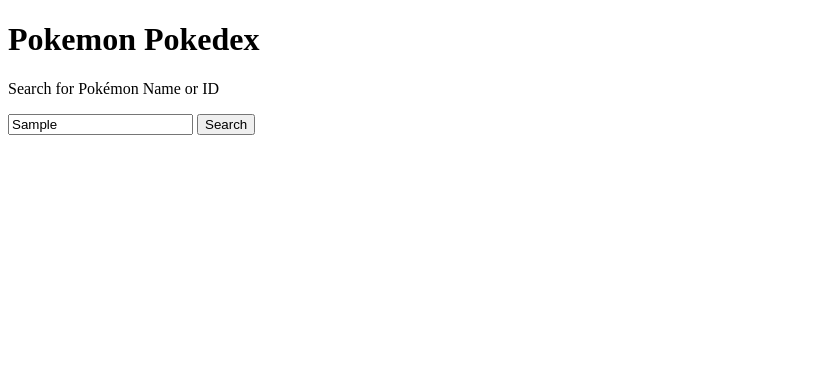
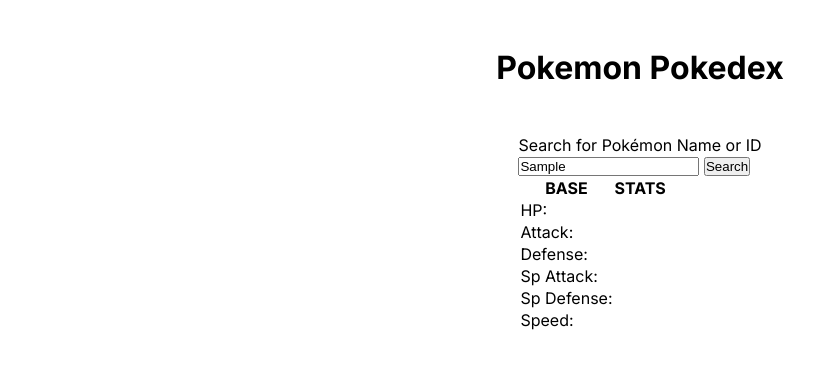
Before and after one commit to Darrinthethief/Pokedex, a plain HTML site: page index.html in a window 1280 px wide. Both pictures are taken after typing "Sample" into the empty fields and a click on the button "Search". Shown: the whole page, without its empty margins (0-838 px from the left). Drawn offline with Linux system fonts and the light colour scheme; no server answers.

Commit message:
Adding additional structure and interactivity. Starting styling the interface

```diff
--- a/css/styles.css
+++ b/css/styles.css
@@ -0,0 +1,21 @@
+* {
+    margin: 0;
+    padding: 0;
+    box-sizing: border-box;
+}
+
+body {
+    font-family: Inter, Arial, sans-serif;
+}
+
+.container {
+    display: flex;
+    flex-direction: column;
+    align-items: center;
+    justify-content: center;
+}
+
+header {
+    padding-top: 3rem;
+    padding-bottom: 3rem;
+}
--- a/index.html
+++ b/index.html
@@ -4,32 +4,68 @@
     <meta charset="UTF-8">
     <meta name="viewport" content="width=device-width, initial-scale=1.0">
     <title>Pokemon Pokedex</title>
+    <link rel="stylesheet" href="./css/styles.css">
+    <link rel="preconnect" href="https://fonts.googleapis.com">
+    <link rel="preconnect" href="https://fonts.gstatic.com" crossorigin>
+    <link href="https://fonts.googleapis.com/css2?family=Inter:wght@100..900&display=swap" rel="stylesheet">
 </head>
-<body>
+<body class="container">
     <header>
         <h1>Pokemon Pokedex</h1>
     </header>
     <main>
-        <section id="pokemon-input" class="">
-            <div class="pokemon-search">
-                <p>Search for Pokémon Name or ID</p>
-                <input type="text" id="search-input">
-                <button id="search-button">Search</button>
-            </div>
-        </section>
-        <section>
-            <div>
+        <div id="container"></div>
+        <form id="pokemon-form">
+            <label for="search-input">Search for Pokémon Name or ID</label><br>
+            <input type="text" id="search-input" required>
+            <button id="search-button">Search</button>
+        </form>
+        <div id="pokemon-info">
+            <div id="pokemon-display-top">
                 <span id="pokemon-name"></span>
                 <span id="pokemon-id"></span>
             </div>
             <div>
-                <span id="pokemon-weight"></span>
-                <span id="pokemon-height"></span>
+                <span id="weight"></span>
+                <span id="height"></span>
             </div>
-        </section>
-        <section>
-            <div id="sprite"></div>
-        </section>
+            <div id="pokemon-image">
+                <div id="image-display"></div>
+                <div id="types"></div>
+            </div>
+            <div id="pokemon-display-bottom">
+                <table id="pokemon">
+                    <tr>
+                        <th>BASE</th>
+                        <th>STATS</th>
+                    </tr>
+                    <tr>
+                        <td>HP:</td>
+                        <td id="hp"></td>
+                    </tr>
+                    <tr>
+                        <td>Attack:</td>
+                        <td id="attack"></td>
+                    </tr>
+                    <tr>
+                        <td>Defense:</td>
+                        <td id="defense"></td>
+                    </tr>
+                    <tr>
+                        <td>Sp Attack:</td>
+                        <td id="special-attack"></td>
+                    </tr>
+                    <tr>
+                        <td>Sp Defense:</td>
+                        <td id="special-defense"></td>
+                    </tr>
+                    <tr>
+                        <td>Speed:</td>
+                        <td id="speed"></td>
+                    </tr>
+                </table>
+            </div>
+        </div>
     </main>
     <script src="./js/script.js"></script>
 </body>
--- a/js/script.js
+++ b/js/script.js
@@ -1,36 +1,72 @@
-const pokemon = document.querySelector('#search-input');
-const button = document.querySelector('#search-button');
+const searchPokemon = document.querySelector('#search-input');
+const searchButton = document.querySelector('#search-button');
+const pokemonForm = document.querySelector('#pokemon-form');
 
 const getPokemon = async () => {
     try {
-        const searchPokemon = pokemon.value.toLowerCase();
-        const response = await fetch(`https://pokeapi-proxy.freecodecamp.rocks/api/pokemon/${searchPokemon}`);
+        const pokemon = searchPokemon.value.toLowerCase();
+        const response = await fetch(`https://pokeapi-proxy.freecodecamp.rocks/api/pokemon/${pokemon}`);
         const data = await response.json();
         displayPokemon(data);
     } catch (err) {
+        clearPokemon();
         alert("Pokemon not found");
         console.log(err);
     }
 }
 
+const pokemonName = document.querySelector('#pokemon-name');
+const pokemonId = document.querySelector('#pokemon-id');
+const pokemonWeight = document.querySelector('#weight');
+const pokemonHeight = document.querySelector('#height');
+const pokemonImage = document.querySelector('#image-display');
+const pokemonType = document.querySelector('#types');
+const pokemonStats = document.querySelector('#stats');
+const pokemonHp = document.querySelector('#hp');
+const pokemonAttack = document.querySelector('#attack');
+const pokemonDefense = document.querySelector('#defense');
+const pokemonSpecialAttack = document.querySelector('#special-attack');
+const pokemonSpecialDefense = document.querySelector('#special-defense');
+const pokemonSpeed = document.querySelector('#speed');
+
 const displayPokemon = (pokemon) => {
-    const pokemonName = document.querySelector('#pokemon-name');
-    const pokemonId = document.querySelector('#pokemon-id');
-    const pokemonWeight = document.querySelector('#pokemon-weight');
-    const pokemonHeight = document.querySelector('#pokemon-height');
-    const pokemonImage = document.querySelector('#sprite');
-
     pokemonName.textContent = pokemon.name.toUpperCase();
     pokemonId.textContent = `#${pokemon.id}`;
     pokemonWeight.textContent = `Weight: ${pokemon.weight}`;
     pokemonHeight.textContent = `Height: ${pokemon.height}`;
     pokemonImage.innerHTML = `
-        <img
-            src="${pokemon.sprites.front_default}"
-            alt="${pokemon.name}"
-            front default sprite
-        >
-    `
+        <img id="sprite" src="${pokemon.sprites.front_default}" alt="${pokemon.name} front_default" />
+    `;
+    pokemonType.innerHTML = pokemon.types.map(item => `<span id="type ${item.type.name}">${item.type.name}</span>`).join(' ');
+    pokemonHp.textContent = `${pokemon.stats[0].base_stat}`;
+    pokemonAttack.textContent = `${pokemon.stats[1].base_stat}`;
+    pokemonDefense.textContent = `${pokemon.stats[2].base_stat}`;
+    pokemonSpecialAttack.textContent = `${pokemon.stats[3].base_stat}`;
+    pokemonSpecialDefense.textContent = `${pokemon.stats[4].base_stat}`;
+    pokemonSpeed.textContent = `${pokemon.stats[5].base_stat}`;
 }
 
-button.addEventListener('click', getPokemon);
+const clearPokemon = () => {
+    const clearImage = document.querySelector('#sprite');
+    if (clearImage) {
+        clearImage.remove();
+    }
+
+        pokemonId.textContent = '';
+        pokemonWeight.textContent = '';
+        pokemonHeight.textContent = '';
+        pokemonImage.innerHTML = '';
+        pokemonType.textContent = '';
+        pokemonHp.textContent = '';
+        pokemonAttack.textContent = '';
+        pokemonDefense.textContent = '';
+        pokemonSpecialAttack.textContent = '';
+        pokemonSpecialDefense.textContent = '';
+        pokemonSpeed.textContent = '';
+
+}
+
+pokemonForm.addEventListener('submit', (e) => {
+    e.preventDefault();
+    getPokemon();
+});
```
